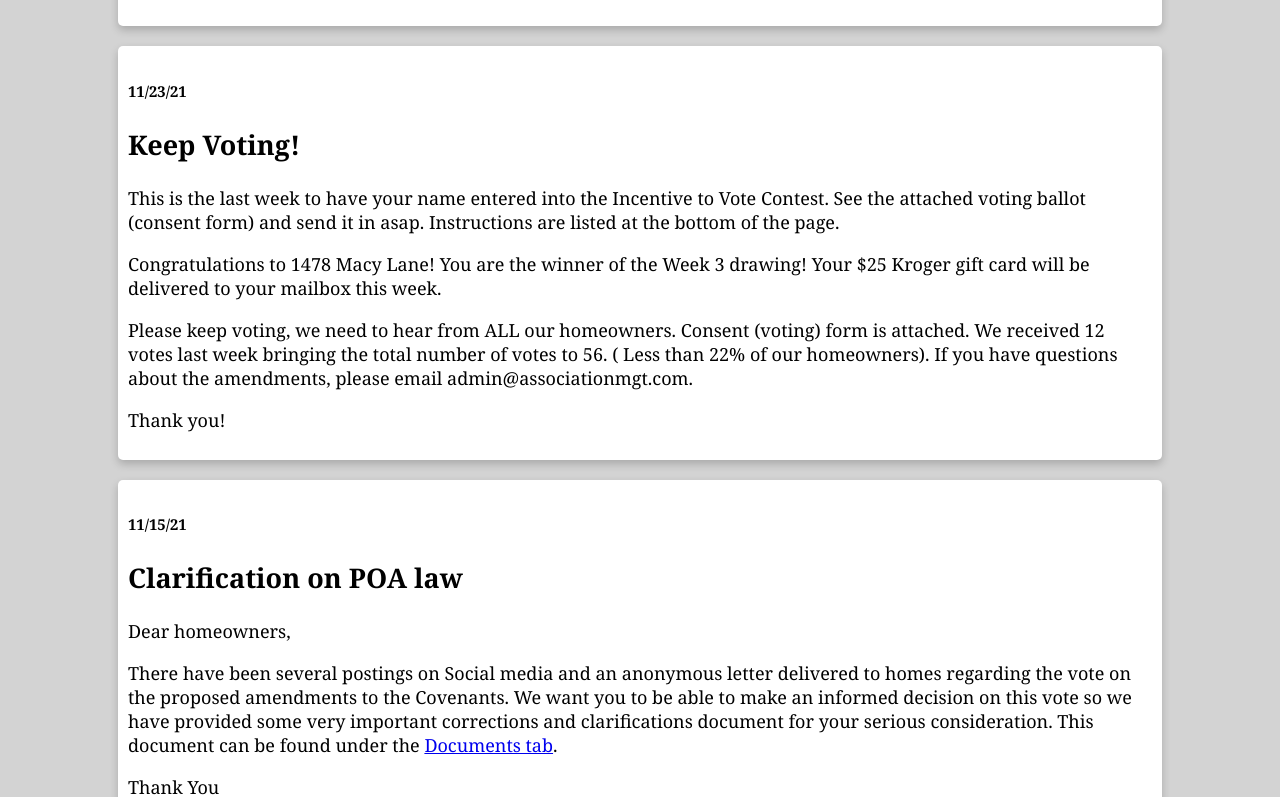
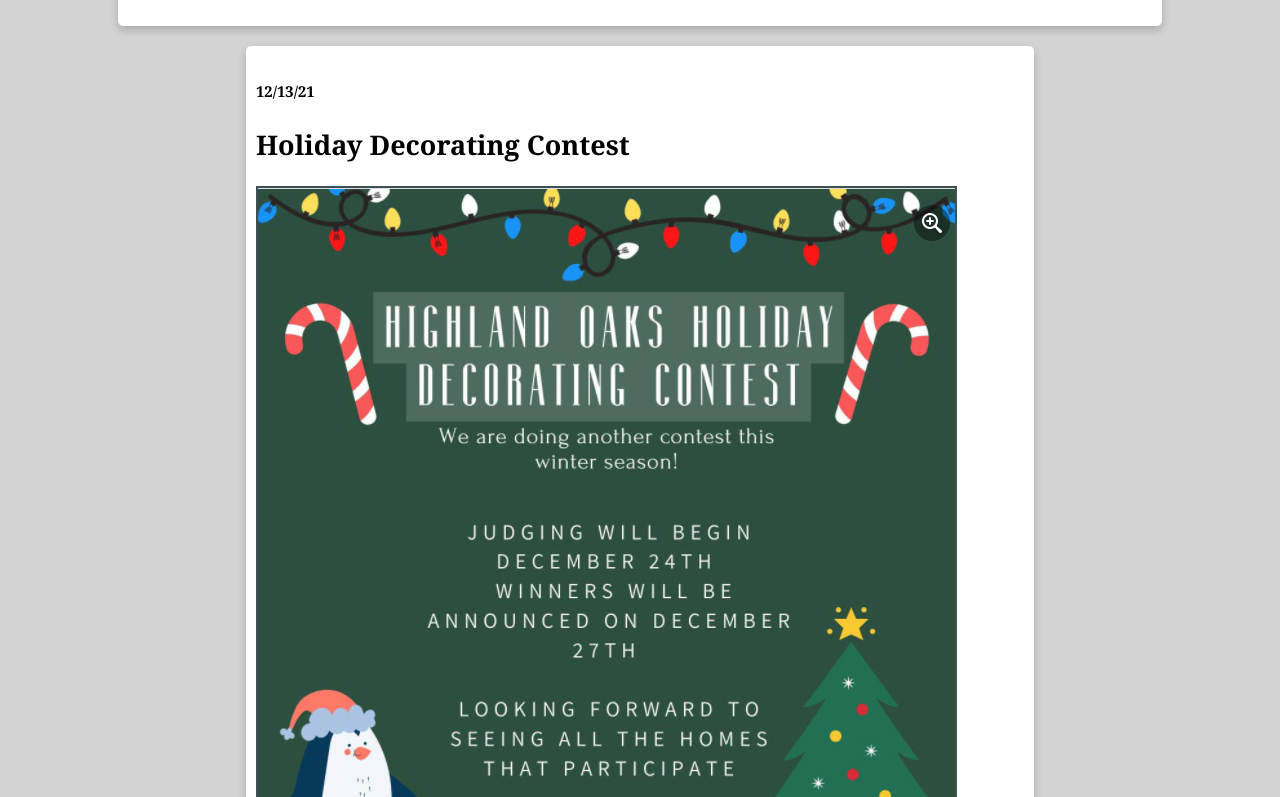
Before and after one commit to dseeler/HighlandOaks, an Angular app: page / in a window 1280 px wide. Shown: the part 3083-3880 px from the top of the page. Built offline with nearby package versions, Linux system fonts and the light colour scheme.

Commit message:
Jan 12 Update

```diff
--- a/src/app/home/home.component.ts
+++ b/src/app/home/home.component.ts
@@ -128,6 +128,13 @@ export class HomeComponent implements OnInit {
 			<p>
 			Thank you!
 			</p>
+			`
+		},
+		{
+			date: "12/13/21",
+			title: "Holiday Decorating Contest",
+			html: `
+			<img src="assets/images/announcements/holidaydecoratingcontest.png" />
 			`
 		},
 		{
```
Also changed, not shown: src/assets/images/announcements/holidaydecoratingcontest.png (added).
